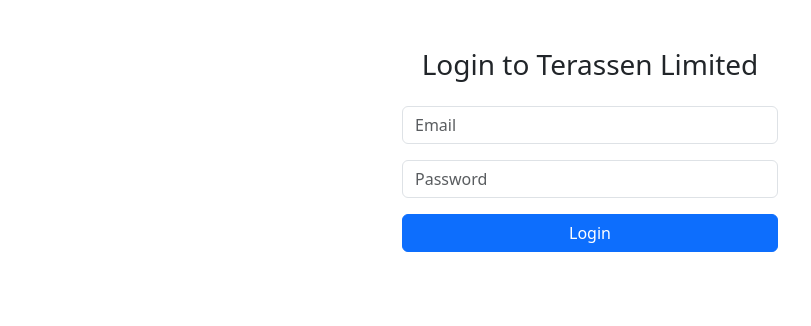
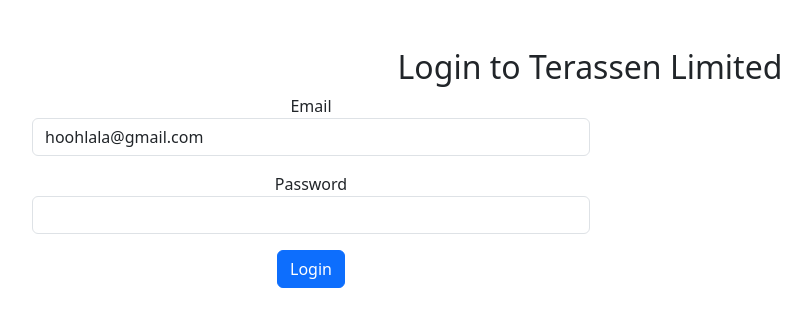
Before and after one commit to Mashmighty/terassen, a React (Create React App) app in the folder reconciliation-app/: page / in a window 1280 px wide. Shown: the top 326 px of the page, without its empty margins (50-861 px from the left). Built offline with nearby package versions, Linux system fonts and the light colour scheme.

Commit message:
edit firebase file

```diff
--- a/reconciliation-app/src/firebase.js
+++ b/reconciliation-app/src/firebase.js
@@ -1,11 +1,8 @@
-// Import the functions you need from the SDKs you need
+// src/firebase.js
 import { initializeApp } from "firebase/app";
-import { getAnalytics } from "firebase/analytics";
-// TODO: Add SDKs for Firebase products that you want to use
-// https://firebase.google.com/docs/web/setup#available-libraries
+import { getAuth } from "firebase/auth";
 
-// Your web app's Firebase configuration
-// For Firebase JS SDK v7.20.0 and later, measurementId is optional
+// Replace with your real Firebase config
 const firebaseConfig = {
   apiKey: "AIzaSyDAmC6kCbFbgkMlF4hmEEXgRzl-w_PaOd0",
   authDomain: "terassen-14625.firebaseapp.com",
@@ -16,6 +13,7 @@ const firebaseConfig = {
   measurementId: "G-PQ1SC651L9"
 };
 
-// Initialize Firebase
 const app = initializeApp(firebaseConfig);
-const analytics = getAnalytics(app);
+const auth = getAuth(app);
+
+export { auth };
--- a/reconciliation-app/src/login.js
+++ b/reconciliation-app/src/login.js
@@ -1,48 +1,38 @@
-// src/Login.js
 import React, { useState } from "react";
 import { signInWithEmailAndPassword } from "firebase/auth";
 import { auth } from "./firebase";
 
-function Login({ onLogin }) {
-  const [email, setEmail] = useState("");
+export default function Login({ onLogin }) {
+  const [email, setEmail] = useState("hoohlala@gmail.com");
   const [password, setPassword] = useState("");
 
   const handleLogin = async (e) => {
     e.preventDefault();
     try {
       const userCredential = await signInWithEmailAndPassword(auth, email, password);
-      onLogin(userCredential.user);
+      const user = userCredential.user;
+      onLogin(user);  // Notify parent (App.js)
     } catch (error) {
       alert("Login failed: " + error.message);
     }
   };
 
   return (
-    <div className="container mt-5" style={{ maxWidth: "400px" }}>
-      <h3 className="mb-4">Login to Terassen Limited</h3>
-      <form onSubmit={handleLogin}>
-        <input
-          type="email"
-          className="form-control mb-3"
-          placeholder="Email"
-          value={email}
-          onChange={(e) => setEmail(e.target.value)}
-          required
-        />
-        <input
-          type="password"
-          className="form-control mb-3"
-          placeholder="Password"
-          value={password}
-          onChange={(e) => setPassword(e.target.value)}
-          required
-        />
-        <button type="submit" className="btn btn-primary w-100">
-          Login
-        </button>
+    <div className="container mt-5">
+      <h2>Login to Terassen Limited</h2>
+      <form onSubmit={handleLogin} className="w-50">
+        <div className="mb-3">
+          <label>Email</label>
+          <input type="email" className="form-control" value={email}
+            onChange={(e) => setEmail(e.target.value)} required />
+        </div>
+        <div className="mb-3">
+          <label>Password</label>
+          <input type="password" className="form-control" value={password}
+            onChange={(e) => setPassword(e.target.value)} required />
+        </div>
+        <button className="btn btn-primary">Login</button>
       </form>
     </div>
   );
 }
-
-export default Login;
```
